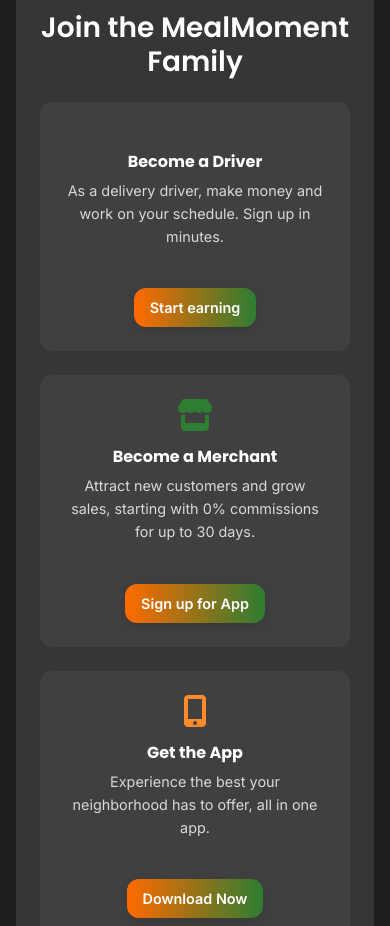
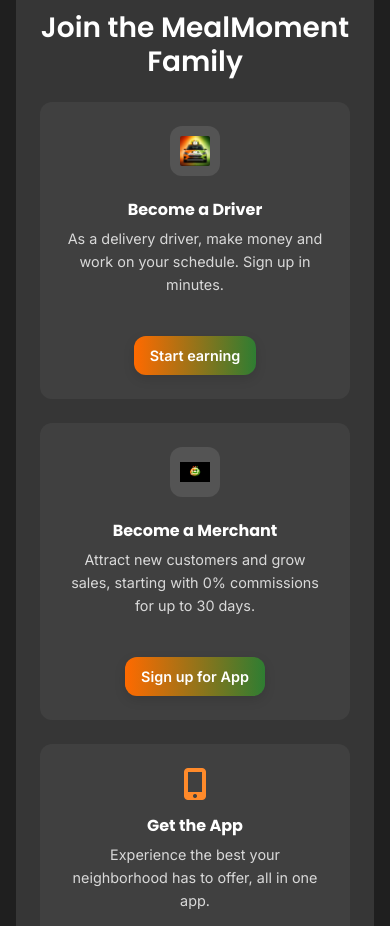
Before and after one commit to Caterly2026/MealMoment82, a plain HTML site: page index.html in a window 390 px wide. Shown: the part 4140-5066 px from the top of the page. Drawn offline with Linux system fonts and the light colour scheme.

Commit message:
Update index.html

```diff
--- a/index.html
+++ b/index.html
@@ -801,6 +801,17 @@
             color: rgba(255, 255, 255, 0.7);
         }
 
+        /* Card Images */
+        .card-image {
+            width: 80px;
+            height: 80px;
+            object-fit: contain;
+            margin-bottom: var(--space-sm);
+            border-radius: var(--radius-md);
+            background: rgba(255, 255, 255, 0.1);
+            padding: 10px;
+        }
+
         /* ===== UTILITY CLASSES ===== */
         .hidden {
             display: none !important;
@@ -1054,6 +1065,12 @@
                 font-size: 0.7rem;
                 padding: 0.2rem 0.5rem;
             }
+
+            /* Card images on mobile */
+            .card-image {
+                width: 70px;
+                height: 70px;
+            }
         }
 
         @media (max-width: 576px) {
@@ -1139,6 +1156,12 @@
                 font-size: 0.75rem;
                 padding: 0.3rem 0.6rem;
             }
+
+            /* Card images on extra small screens */
+            .card-image {
+                width: 60px;
+                height: 60px;
+            }
         }
 
         @media (max-width: 400px) {
@@ -1212,6 +1235,12 @@
 
             .item-meta {
                 font-size: 0.65rem;
+            }
+
+            /* Card images on ultra small screens */
+            .card-image {
+                width: 50px;
+                height: 50px;
             }
         }
 
@@ -1717,8 +1746,9 @@
                 <div style="margin-top: var(--space-lg); padding: var(--space-md); background: rgba(255,255,255,0.1); border-radius: var(--radius-md);">
                     <h3 style="color: white; margin-bottom: var(--space-md); text-align: center;">Join the MealMoment Family</h3>
                     <div style="display: grid; grid-template-columns: repeat(auto-fit, minmax(250px, 1fr)); gap: var(--space-md);">
+                        <!-- Become a Driver Card - UPDATED: Added image above heading -->
                         <div style="text-align: center; padding: var(--space-md); background: rgba(255,255,255,0.05); border-radius: var(--radius-md);">
-                            <i class="fas fa-bike" style="font-size: 2rem; color: var(--mm-orange); margin-bottom: var(--space-sm);"></i>
+                            <img src="image/MealMomentDriverlogo.jpeg" alt="Driver Logo" class="card-image">
                             <h4 style="color: white; margin-bottom: var(--space-xs);">Become a Driver</h4>
                             <p style="color: rgba(255,255,255,0.8); font-size: 0.9rem;">
                                 As a delivery driver, make money and work on your schedule. Sign up in minutes.
@@ -1727,8 +1757,10 @@
                                 Start earning
                             </a>
                         </div>
+
+                        <!-- Become a Merchant Card - UPDATED: Replaced icon with image -->
                         <div style="text-align: center; padding: var(--space-md); background: rgba(255,255,255,0.05); border-radius: var(--radius-md);">
-                            <i class="fas fa-store" style="font-size: 2rem; color: var(--mm-green); margin-bottom: var(--space-sm);"></i>
+                            <img src="image/MealMomentRest.jpeg" alt="Restaurant Logo" class="card-image">
                             <h4 style="color: white; margin-bottom: var(--space-xs);">Become a Merchant</h4>
                             <p style="color: rgba(255,255,255,0.8); font-size: 0.9rem;">
                                 Attract new customers and grow sales, starting with 0% commissions for up to 30 days.
@@ -1737,6 +1769,8 @@
                                 Sign up for App
                             </a>
                         </div>
+
+                        <!-- Get the App Card - UNCHANGED -->
                         <div style="text-align: center; padding: var(--space-md); background: rgba(255,255,255,0.05); border-radius: var(--radius-md);">
                             <i class="fas fa-mobile-alt" style="font-size: 2rem; color: var(--mm-orange-2); margin-bottom: var(--space-sm);"></i>
                             <h4 style="color: white; margin-bottom: var(--space-xs);">Get the App</h4>
```
